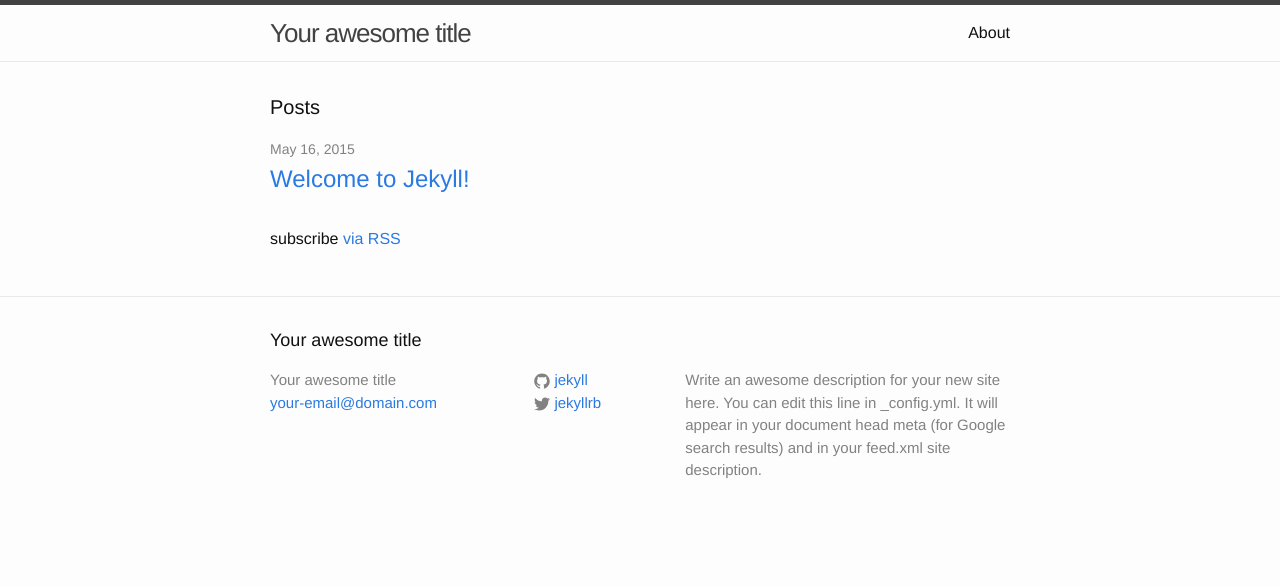
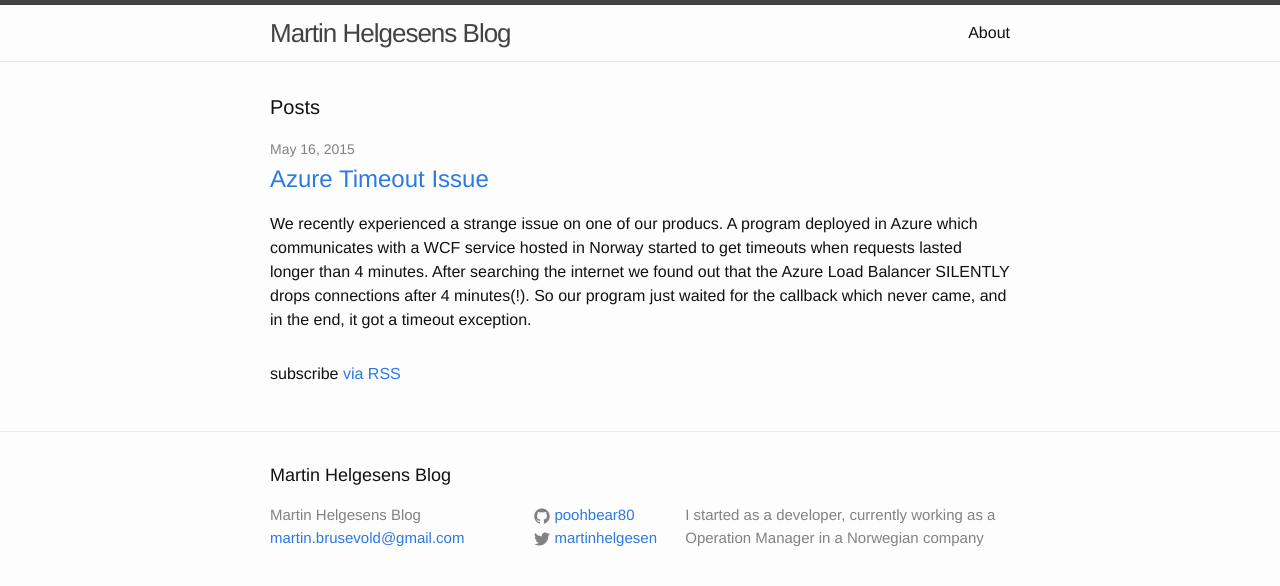
Before and after one commit to poohbear80/poohbear80.github.io, a Jekyll site: the page built from index.html, in a window 1280 px wide. Shown: the top 586 px of the page. Built offline with Jekyll 4.4.1, drawn with Linux system fonts in a browser that asks for light colours.

Commit message:
first blog post

```diff
--- a/_config.yml
+++ b/_config.yml
@@ -1,14 +1,13 @@
 # Site settings
-title: Your awesome title
-email: your-email@domain.com
+title: Martin Helgesens Blog
+email: martin.brusevold@gmail.com
 description: > # this means to ignore newlines until "baseurl:"
-  Write an awesome description for your new site here. You can edit this
-  line in _config.yml. It will appear in your document head meta (for
-  Google search results) and in your feed.xml site description.
+  I started as a developer, currently working as a
+  Operation Manager in a Norwegian company
 baseurl: "" # the subpath of your site, e.g. /blog/
-url: "http://yourdomain.com" # the base hostname & protocol for your site
-twitter_username: jekyllrb
-github_username:  jekyll
+url: "http://www.martinhelgesen.no" # the base hostname & protocol for your site
+twitter_username: martinhelgesen
+github_username: poohbear80
 
 # Build settings
 markdown: kramdown
--- /dev/null
+++ b/_posts/2015-05-16-2-Test-Martin.md
@@ -0,0 +1,17 @@
+---
+layout: post
+title:  "Azure Timeout Issue"
+date:   2015-05-16 21:42:52
+categories: azure
+author: Martin Brusevold Helgesen
+---
+
+We recently experienced a strange issue on one of our producs. A program deployed in Azure which communicates with a WCF service hosted in Norway started to get timeouts when requests lasted longer than 4 minutes. After searching the internet we found out that the Azure Load Balancer SILENTLY drops connections after 4 minutes(!). So our program just waited for the callback which never came, and in the end, it got a timeout exception.
+
+I know that 4 minutes is a long time for a WCF requests, but we currently have some long running requests, and there is no alternative to rewrite the architecture for the moment. But we got pointed to a solution by [this blog post by Microsoft](http://azure.microsoft.com/blog/2014/08/14/new-configurable-idle-timeout-for-azure-load-balancer/), which claims that you can manually configure the timeout values on the Load Balancer. We tried just about every alternative in this blog posts, but none of them worked. Microsoft support told us to give our VM a Public Instance IP (PIP), because these IPs was supposed to be routed outside of MS internal load balancer. This did not work either.
+
+So we came over [another older blog post](http://azure.microsoft.com/blog/2014/08/14/new-configurable-idle-timeout-for-azure-load-balancer/), and the solution to our problem was to configure the channel to send KeepAlive packets every thirty seconds.
+
+{% highlight vb.net %}
+	ServicePointManager.SetTcpKeepAlive(true, 30000, 30000)
+{% endhighlight %}
--- a/_posts/2015-05-16-welcome-to-jekyll.markdown
+++ /dev/null
@@ -1,25 +0,0 @@
----
-layout: post
-title:  "Welcome to Jekyll!"
-date:   2015-05-16 16:42:52
-categories: jekyll update
----
-You’ll find this post in your `_posts` directory. Go ahead and edit it and re-build the site to see your changes. You can rebuild the site in many different ways, but the most common way is to run `jekyll serve`, which launches a web server and auto-regenerates your site when a file is updated.
-
-To add new posts, simply add a file in the `_posts` directory that follows the convention `YYYY-MM-DD-name-of-post.ext` and includes the necessary front matter. Take a look at the source for this post to get an idea about how it works.
-
-Jekyll also offers powerful support for code snippets:
-
-{% highlight ruby %}
-def print_hi(name)
-  puts "Hi, #{name}"
-end
-print_hi('Tom')
-#=> prints 'Hi, Tom' to STDOUT.
-{% endhighlight %}
-
-Check out the [Jekyll docs][jekyll] for more info on how to get the most out of Jekyll. File all bugs/feature requests at [Jekyll’s GitHub repo][jekyll-gh]. If you have questions, you can ask them on [Jekyll’s dedicated Help repository][jekyll-help].
-
-[jekyll]:      http://jekyllrb.com
-[jekyll-gh]:   https://github.com/jekyll/jekyll
-[jekyll-help]: https://github.com/jekyll/jekyll-help
--- a/index.html
+++ b/index.html
@@ -14,6 +14,8 @@
         <h2>
           <a class="post-link" href="{{ post.url | prepend: site.baseurl }}">{{ post.title }}</a>
         </h2>
+        <p>{{post.excerpt}}
+        </p>
       </li>
     {% endfor %}
   </ul>
```
Also changed, not shown: _drafts/future-posts.md (added, +3 -0 lines), about.md (+2 -6 lines).
